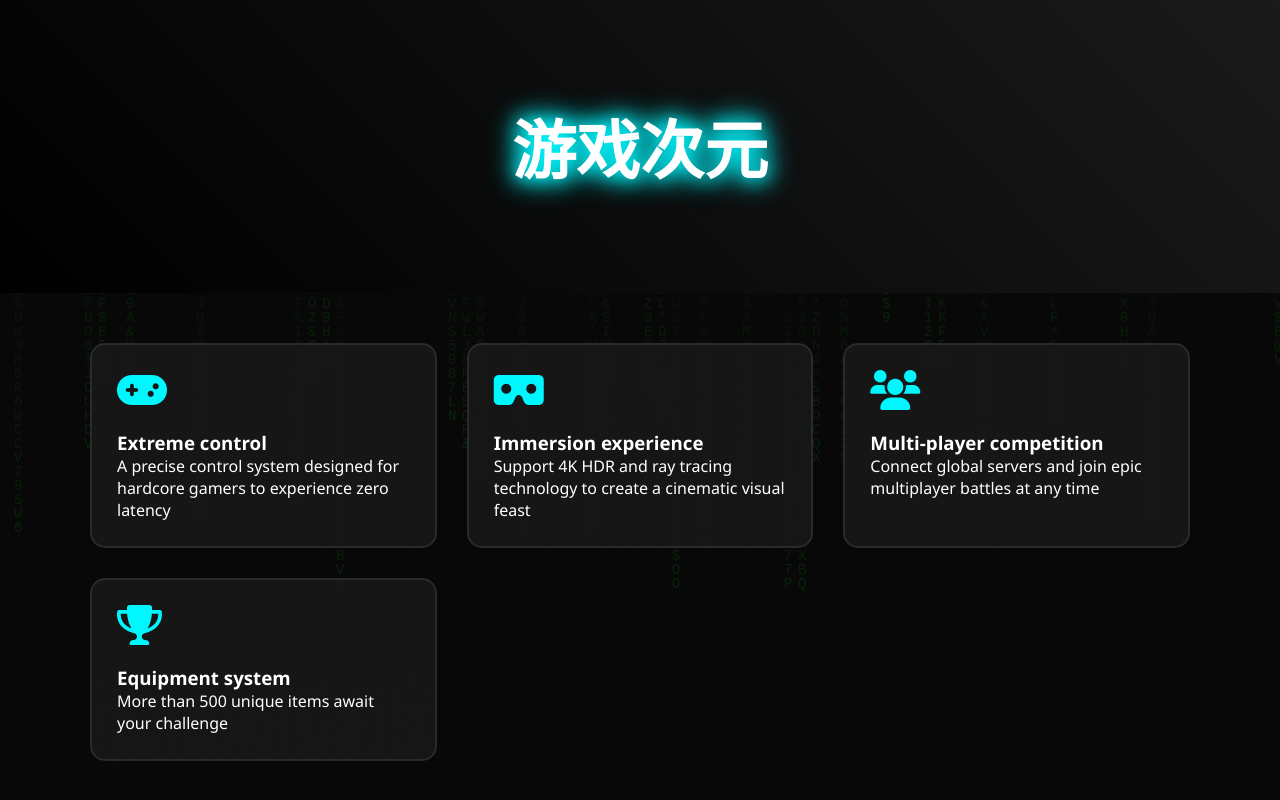
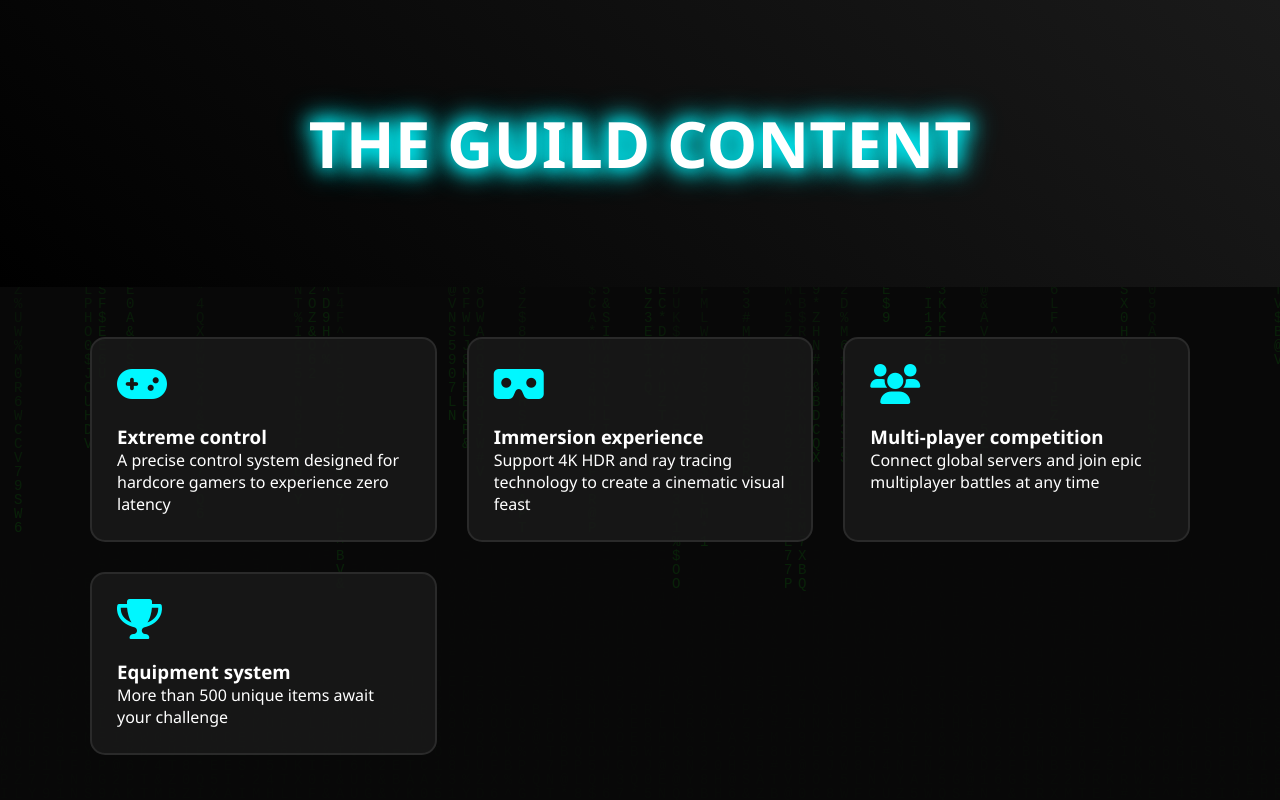
Before and after one commit to southern-cross-ai/AmplifyAI, a plain HTML site: page index.html in a window 1280 px wide. Shown: the top 800 px of the page. Drawn offline with Linux system fonts and the light colour scheme.

Commit message:
Update index.html

```diff
--- a/index.html
+++ b/index.html
@@ -121,7 +121,7 @@
     <canvas class="matrix-bg" id="matrix"></canvas>
 
     <header class="neon-header">
-        <h1 class="neon-title">游戏次元</h1>
+        <h1 class="neon-title">The Guild Content</h1>
     </header>
 
     <div class="game-grid">
@@ -155,7 +155,6 @@
     </div>
 
     <script>
-        // 创建矩阵数字雨背景
         const canvas = document.getElementById('matrix');
         const ctx = canvas.getContext('2d');
 
```
